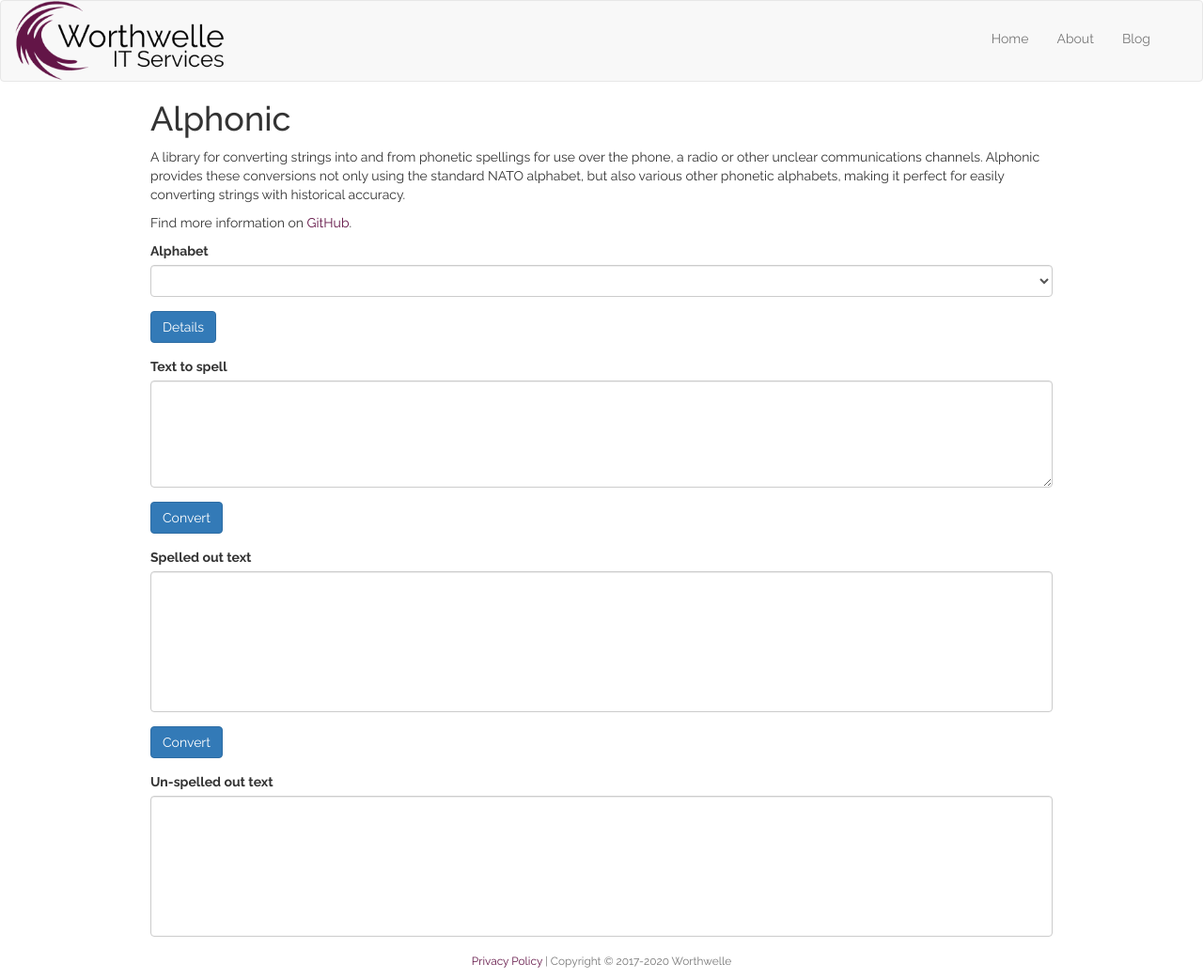
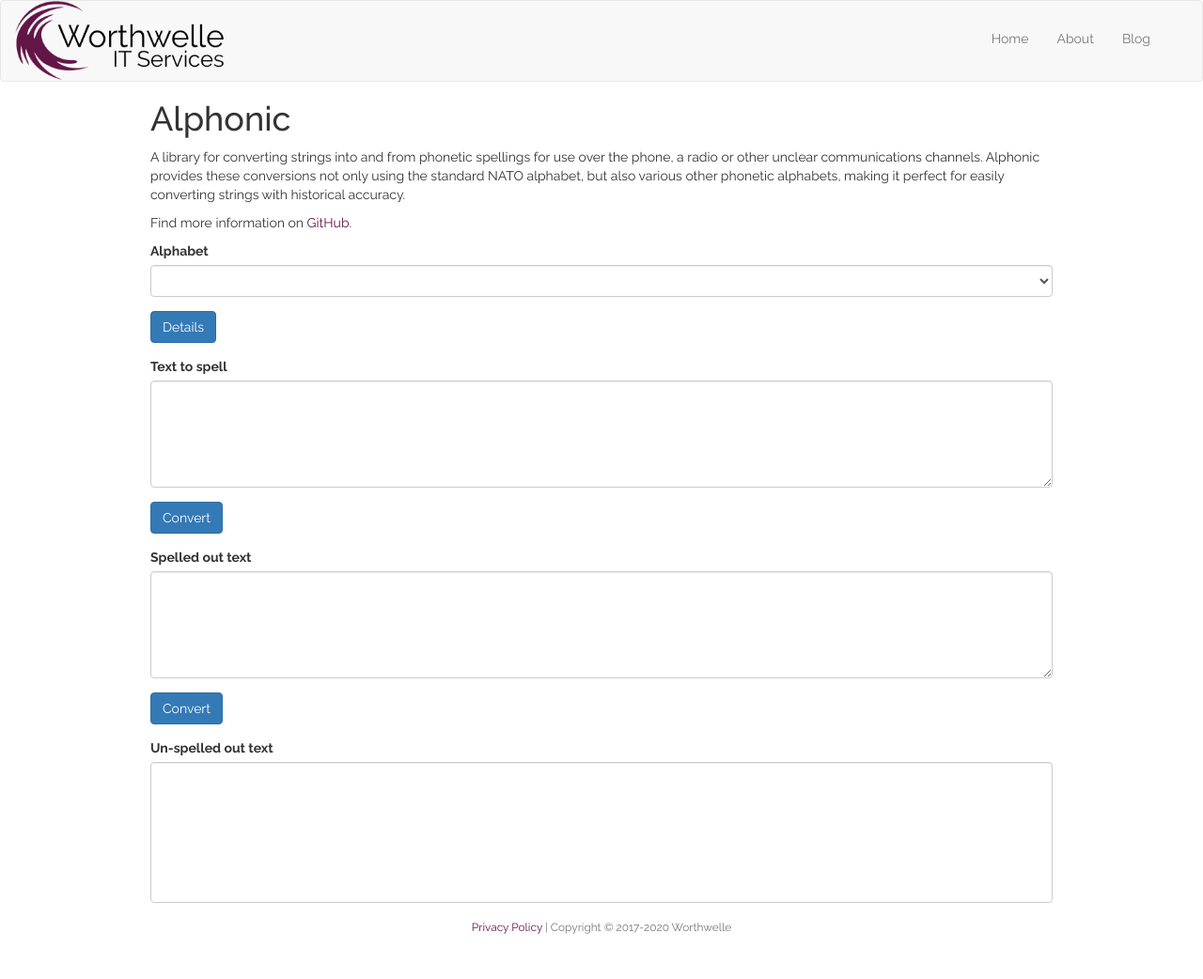
Before and after one commit to Worthwelle/worthwelle.github.io, a Jekyll site: the page built from project/alphonic.html, in a window 1280 px wide. Shown: the whole page at 94% size. Built offline with Jekyll 4.4.1, drawn with Linux system fonts in a browser that asks for light colours; nearby versions of some CDN libraries; after the commit the page ends 1006 px from its top, so only the background shows below that.

Commit message:
[fix] unphonetifying text in Alphonic

```diff
--- a/js/alphonic.js
+++ b/js/alphonic.js
@@ -13,10 +13,10 @@
     getData('api/phonetify/'+alpha+'/'+input, function() {
         if (this.readyState == 4 && this.status == 200) {
             var json = JSON.parse(this.responseText);
-            document.getElementById("phonetified").innerHTML = json.output;
+            document.getElementById("phonetified").value = json.output;
+            unphonetify();
         }
     });
-    unphonetify();
 }
 
 function unphonetify() {
--- a/project/alphonic.html
+++ b/project/alphonic.html
@@ -45,7 +45,7 @@
             </div>
             <div class="form-group">
                 <label>Spelled out text</label>
-                <pre class="form-control" style="height: auto; min-height: 150px;" id="phonetified"></pre>
+                <textarea class="form-control" id="phonetified" rows="5"></textarea>
             </div>
             <div class="form-group">
                 <button class="btn btn-primary" onclick="unphonetify(); return false;" >Convert</button>
```
